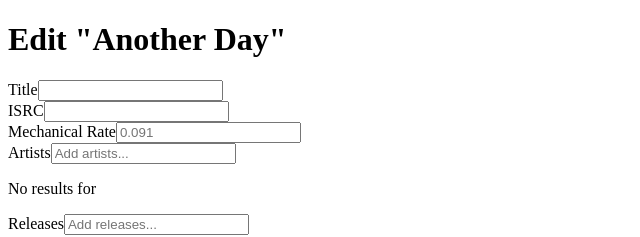
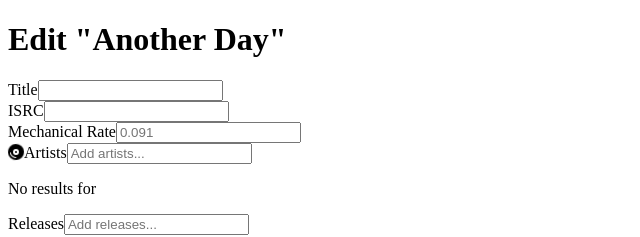
Before and after one commit to xyeres/splits-client, a Next.js app: page /assets/1 in a window 1280 px wide. Shown: the top 237 px of the page, without its empty margins (0-640 px from the left). Built offline with nearby package versions, Linux system fonts and the light colour scheme.

Commit message:
Update state obj

```diff
--- a/pages/assets/[assetId].tsx
+++ b/pages/assets/[assetId].tsx
@@ -25,7 +25,7 @@ const AssetDetail: React.FC = ({ }: Props) => {
   const planetsInputRef = useRef<HTMLInputElement>(null);
 
   const [artists, setArtists] = useState([] as Tag[]);
-  const [artistsIsLoading, setArtistsIsLoading] = useState(false);
+  const [artistsIsLoading, setArtistsIsLoading] = useState(true);
 
   const [planets, setPlanets] = useState([] as Tag[]);
   const [planetsIsLoading, setPlanetsIsLoading] = useState(false);
```
